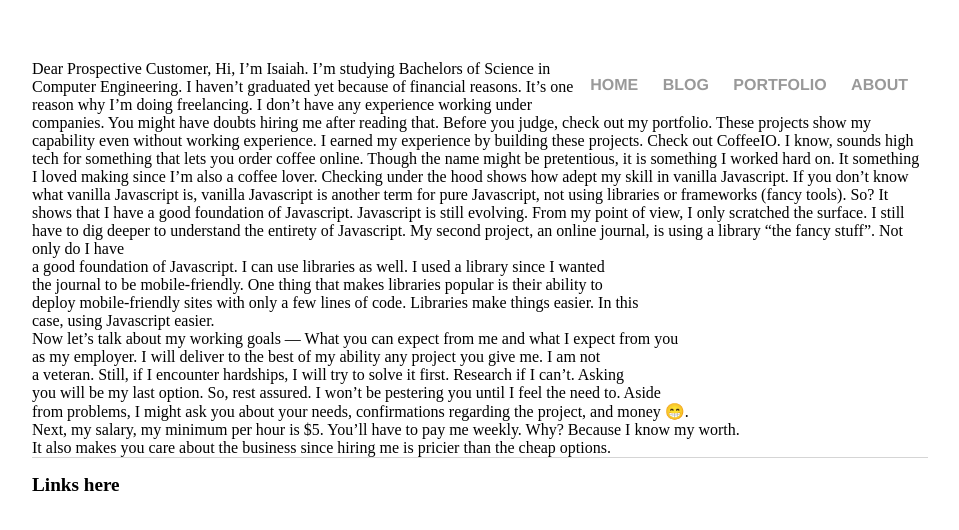
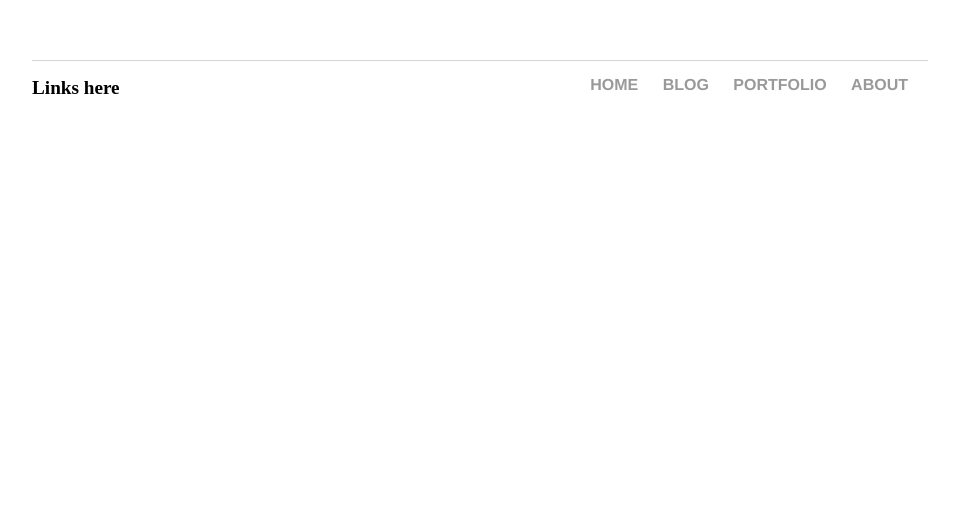
Before and after one commit to IGHarrison/igharrison.github.io, a Jekyll site: the page built from about/index.html, in a window 1280 px wide. Shown: the top 530 px of the page, without its empty margins (160-1119 px from the left). Built offline with Jekyll 4.4.1, drawn with Linux system fonts in a browser that asks for light colours.

Commit message:
Update index.html

```diff
--- a/about/index.html
+++ b/about/index.html
@@ -2,32 +2,3 @@
 layout: default
 title: About
 ---
-
-    Dear Prospective Customer,
-    Hi, I’m Isaiah. I’m studying Bachelors of Science in Computer Engineering. I haven’t
-graduated yet because of financial reasons. It’s one reason why I’m doing freelancing.
-
-    I don’t have any experience working under companies. You might have doubts hiring me after
-    reading that. Before you judge, check out my portfolio. These projects show my capability
-    even without working experience. I earned my experience by building these projects. Check
-    out CoffeeIO. I know, sounds high tech for something that lets you order coffee online.
-    Though the name might be pretentious, it is something I worked hard on. It something I
-    loved making since I’m also a coffee lover. Checking under the hood shows how adept my skill
-    in vanilla Javascript. If you don’t know what vanilla Javascript is, vanilla Javascript is
-    another term for pure Javascript, not using libraries or frameworks (fancy tools). So? It
-    shows that I have a good foundation of Javascript. Javascript is still evolving. From my point
-    of view, I only scratched the surface. I still have to dig deeper to understand the entirety of Javascript.
-
-    My second project, an online journal, is using a library “the fancy stuff”. Not only do I have <br>
-    a good foundation of Javascript. I can use libraries as well. I used a library since I wanted <br>
-    the journal to be mobile-friendly. One thing that makes libraries popular is their ability to <br>
-    deploy mobile-friendly sites with only a few lines of code. Libraries make things easier. In this <br>
-    case, using Javascript easier. <br>
-
-    Now let’s talk about my working goals — What you can expect from me and what I expect from you <br>
-    as my employer. I will deliver to the best of my ability any project you give me. I am not <br>
-    a veteran. Still, if I encounter hardships, I will try to solve it first. Research if I can’t. Asking <br>
-    you will be my last option. So, rest assured. I won’t be pestering you until I feel the need to. Aside <br>
-    from problems, I might ask you about your needs, confirmations regarding the project, and money &#128513. <br>
-    Next, my salary, my minimum per hour is $5. You’ll have to pay me weekly. Why? Because I know my worth. <br>
-    It also makes you care about the business since hiring me is pricier than the cheap options. <br>
```
